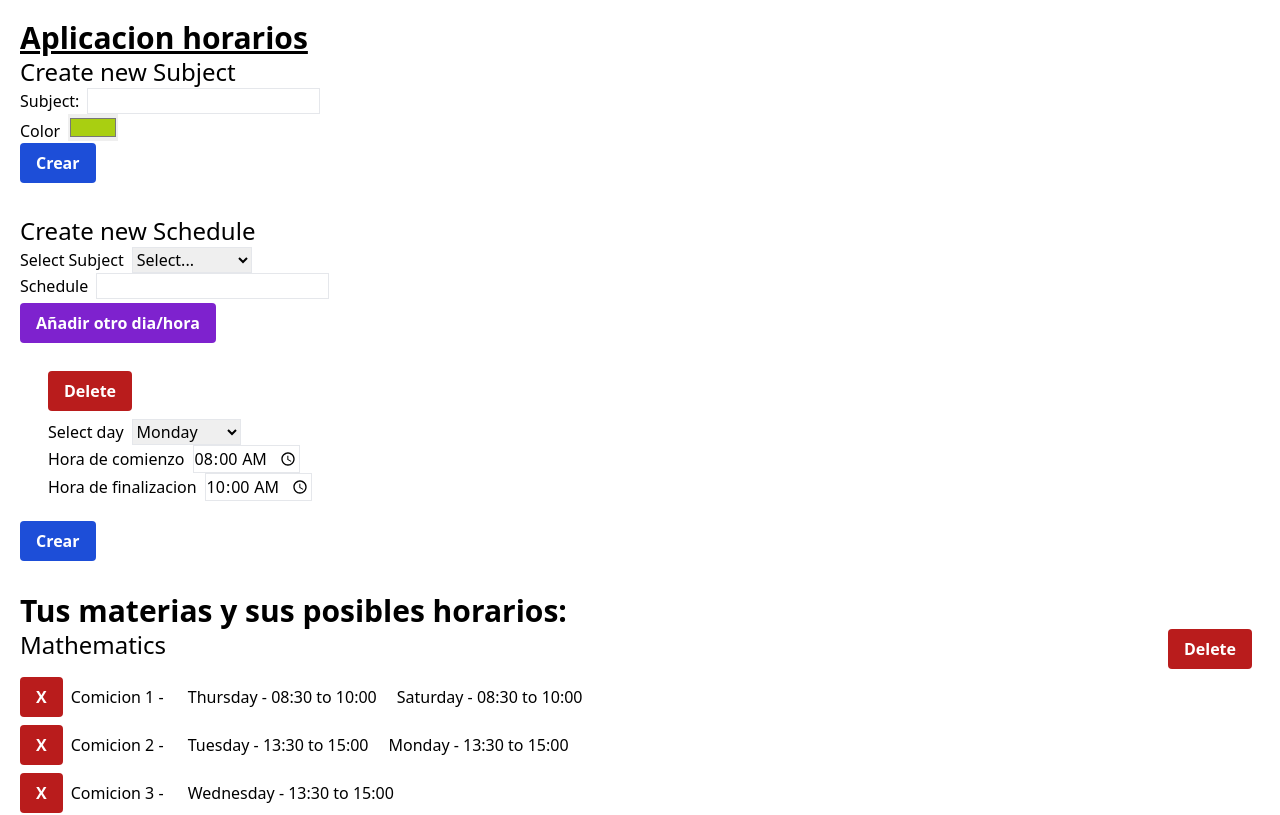
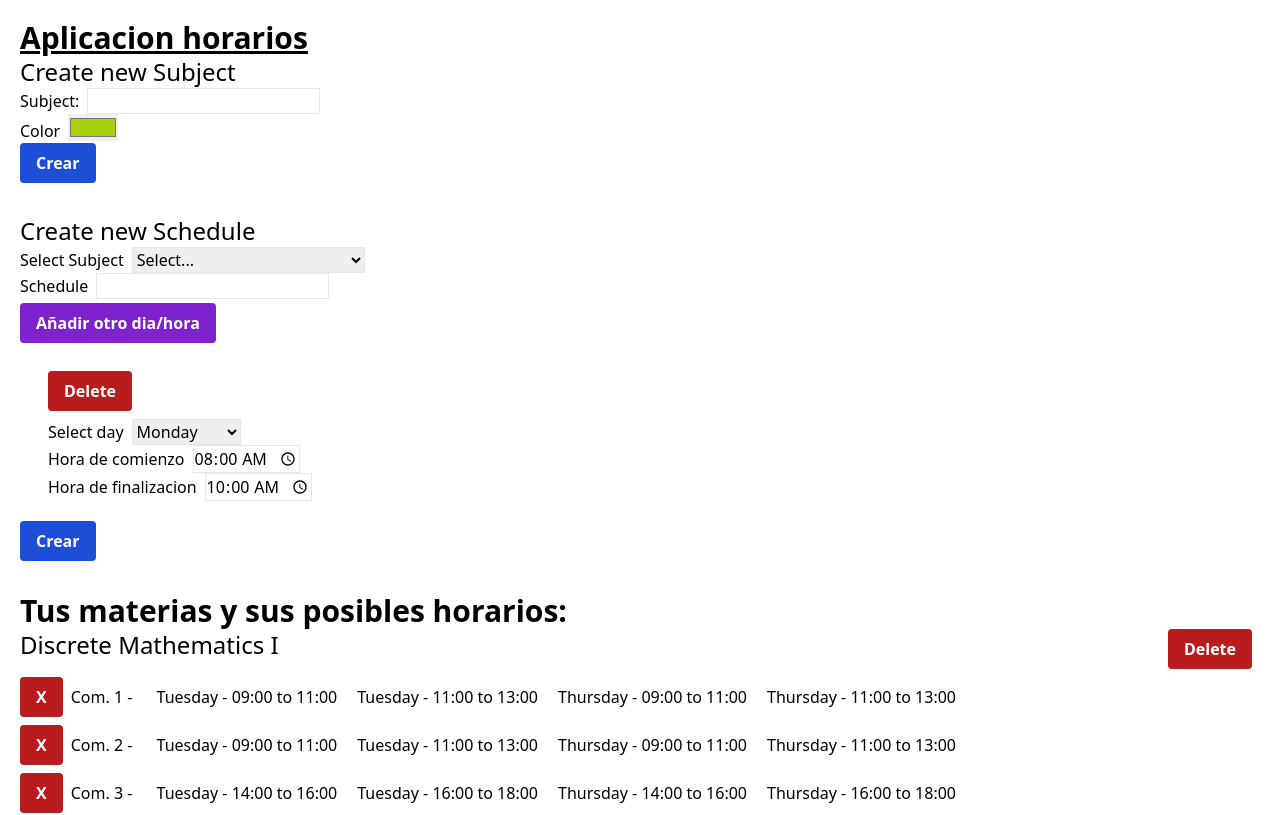
Before and after one commit to JLorenzoCD/Permutador-Horarios, a React (Vite) app: page / in a window 1280 px wide. Shown: the top 815 px of the page. Built offline with nearby package versions, Linux system fonts and the light colour scheme.

Commit message:
feat: :white_check_mark: subjectsExample is modified

```diff
--- a/package.json
+++ b/package.json
@@ -1,7 +1,7 @@
 {
 	"name": "horarios",
 	"private": true,
-	"version": "0.2.13",
+	"version": "0.2.14",
 	"type": "module",
 	"scripts": {
 		"dev": "vite",
--- a/src/data/index.ts
+++ b/src/data/index.ts
@@ -6,53 +6,125 @@ import { Days } from '../utils/Days';
 export const subjectsExample: ISubject[] = [
 	{
 		id: 1,
-		subject: 'Mathematics',
+		subject: 'Discrete Mathematics I',
 		possible_schedules: [
 			{
-				id: 1,
-				name: 'Comicion 1',
+				id: 7,
+				name: 'Com. 1',
 				time: [
 					{
-						day: Days.THURSDAY,
-						start: '08:30',
-						end: '10:00',
-						id: 1,
+						day: Days.TUESDAY,
+						start: '09:00',
+						end: '11:00',
+						id: 13,
 					},
 					{
-						day: Days.SATURDAY,
-						start: '08:30',
-						end: '10:00',
-						id: 2,
+						day: Days.TUESDAY,
+						start: '11:00',
+						end: '13:00',
+						id: 14,
+					},
+					{
+						day: Days.THURSDAY,
+						start: '09:00',
+						end: '11:00',
+						id: 15,
+					},
+					{
+						day: Days.THURSDAY,
+						start: '11:00',
+						end: '13:00',
+						id: 16,
 					},
 				],
 			},
 			{
-				id: 2,
-				name: 'Comicion 2',
+				id: 8,
+				name: 'Com. 2',
 				time: [
 					{
 						day: Days.TUESDAY,
-						start: '13:30',
-						end: '15:00',
-						id: 3,
+						start: '09:00',
+						end: '11:00',
+						id: 17,
 					},
 					{
-						day: Days.MONDAY,
-						start: '13:30',
-						end: '15:00',
-						id: 4,
+						day: Days.TUESDAY,
+						start: '11:00',
+						end: '13:00',
+						id: 18,
+					},
+					{
+						day: Days.THURSDAY,
+						start: '09:00',
+						end: '11:00',
+						id: 19,
+					},
+					{
+						day: Days.THURSDAY,
+						start: '11:00',
+						end: '13:00',
+						id: 20,
 					},
 				],
 			},
 			{
-				id: 3,
-				name: 'Comicion 3',
+				id: 9,
+				name: 'Com. 3',
 				time: [
 					{
-						day: Days.WEDNESDAY,
-						start: '13:30',
-						end: '15:00',
-						id: 5,
+						day: Days.TUESDAY,
+						start: '14:00',
+						end: '16:00',
+						id: 21,
+					},
+					{
+						day: Days.TUESDAY,
+						start: '16:00',
+						end: '18:00',
+						id: 22,
+					},
+					{
+						day: Days.THURSDAY,
+						start: '14:00',
+						end: '16:00',
+						id: 50,
+					},
+					{
+						day: Days.THURSDAY,
+						start: '16:00',
+						end: '18:00',
+						id: 51,
+					},
+				],
+			},
+			{
+				id: 10,
+				name: 'Com. 4',
+				time: [
+					{
+						day: Days.TUESDAY,
+						start: '14:00',
+						end: '16:00',
+						id: 23,
+					},
+					{
+						day: Days.TUESDAY,
+						start: '16:00',
+						end: '18:00',
+						id: 24,
+					},
+					{
+						day: Days.THURSDAY,
+						start: '14:00',
+						end: '16:00',
+						id: 55,
+					},
+					{
+						day: Days.THURSDAY,
+						start: '16:00',
+						end: '18:00',
+						id: 56,
 					},
 				],
 			},
@@ -60,35 +132,113 @@ export const subjectsExample: ISubject[] = [
 	},
 	{
 		id: 2,
-		subject: 'Literature',
+		subject: 'Introduction to Algorithms I',
 		possible_schedules: [
 			{
-				id: 4,
-				name: 'Comicion 1',
+				id: 1,
+				name: 'Com. 1',
 				time: [
 					{
 						day: Days.MONDAY,
-						start: '08:30',
-						end: '10:00',
-						id: 6,
+						start: '09:00',
+						end: '13:00',
+						id: 1,
 					},
 					{
-						day: Days.FRIDAY,
-						start: '10:30',
-						end: '12:00',
+						day: Days.WEDNESDAY,
+						start: '09:00',
+						end: '13:00',
+						id: 2,
+					},
+				],
+			},
+			{
+				id: 2,
+				name: 'Com. 2',
+				time: [
+					{
+						day: Days.MONDAY,
+						start: '09:00',
+						end: '13:00',
+						id: 3,
+					},
+					{
+						day: Days.WEDNESDAY,
+						start: '09:00',
+						end: '13:00',
+						id: 4,
+					},
+				],
+			},
+			{
+				id: 4,
+				name: 'Com. 3',
+				time: [
+					{
+						day: Days.MONDAY,
+						start: '14:00',
+						end: '18:00',
 						id: 7,
+					},
+					{
+						day: Days.WEDNESDAY,
+						start: '14:00',
+						end: '18:00',
+						id: 8,
 					},
 				],
 			},
 			{
 				id: 5,
-				name: 'Comicion 2',
+				name: 'Com. 4',
 				time: [
 					{
 						day: Days.MONDAY,
-						start: '13:30',
-						end: '15:00',
-						id: 8,
+						start: '14:00',
+						end: '18:00',
+						id: 9,
+					},
+					{
+						day: Days.WEDNESDAY,
+						start: '14:00',
+						end: '18:00',
+						id: 10,
+					},
+				],
+			},
+			{
+				id: 3,
+				name: 'Com. 5 (Virtual)',
+				time: [
+					{
+						day: Days.MONDAY,
+						start: '09:00',
+						end: '13:00',
+						id: 5,
+					},
+					{
+						day: Days.WEDNESDAY,
+						start: '09:00',
+						end: '13:00',
+						id: 6,
+					},
+				],
+			},
+			{
+				id: 6,
+				name: 'Com. 6 (Virtual)',
+				time: [
+					{
+						day: Days.MONDAY,
+						start: '15:00',
+						end: '19:00',
+						id: 11,
+					},
+					{
+						day: Days.WEDNESDAY,
+						start: '15:00',
+						end: '19:00',
+						id: 12,
 					},
 				],
 			},
@@ -96,35 +246,113 @@ export const subjectsExample: ISubject[] = [
 	},
 	{
 		id: 3,
-		subject: 'English',
+		subject: 'Mathematical Analysis I',
 		possible_schedules: [
 			{
-				id: 6,
-				name: 'Comicion 1',
+				id: 11,
+				name: 'Com. 1',
 				time: [
 					{
-						day: Days.MONDAY,
-						start: '10:30',
-						end: '12:00',
-						id: 9,
+						day: Days.WEDNESDAY,
+						start: '09:00',
+						end: '13:00',
+						id: 30,
 					},
 					{
-						day: Days.WEDNESDAY,
-						start: '08:30',
-						end: '10:00',
-						id: 10,
+						day: Days.FRIDAY,
+						start: '09:00',
+						end: '13:00',
+						id: 31,
 					},
 				],
 			},
 			{
-				id: 7,
-				name: 'Comicion 2',
+				id: 12,
+				name: 'Com. 2',
 				time: [
 					{
-						day: Days.TUESDAY,
-						start: '11:00',
-						end: '13:30',
-						id: 11,
+						day: Days.WEDNESDAY,
+						start: '09:00',
+						end: '13:00',
+						id: 32,
+					},
+					{
+						day: Days.FRIDAY,
+						start: '09:00',
+						end: '13:00',
+						id: 33,
+					},
+				],
+			},
+			{
+				id: 15,
+				name: 'Com. 3',
+				time: [
+					{
+						day: Days.WEDNESDAY,
+						start: '14:00',
+						end: '18:00',
+						id: 38,
+					},
+					{
+						day: Days.FRIDAY,
+						start: '14:00',
+						end: '18:00',
+						id: 39,
+					},
+				],
+			},
+			{
+				id: 16,
+				name: 'Com. 4',
+				time: [
+					{
+						day: Days.WEDNESDAY,
+						start: '14:00',
+						end: '18:00',
+						id: 40,
+					},
+					{
+						day: Days.FRIDAY,
+						start: '14:00',
+						end: '18:00',
+						id: 41,
+					},
+				],
+			},
+			{
+				id: 13,
+				name: 'Com. 5 (Virtual)',
+				time: [
+					{
+						day: Days.WEDNESDAY,
+						start: '09:00',
+						end: '13:00',
+						id: 34,
+					},
+					{
+						day: Days.FRIDAY,
+						start: '09:00',
+						end: '13:00',
+						id: 35,
+					},
+				],
+			},
+			{
+				id: 14,
+				name: 'Com. 6 (Virtual)',
+				time: [
+					{
+						day: Days.WEDNESDAY,
+						start: '14:00',
+						end: '18:00',
+						id: 36,
+					},
+					{
+						day: Days.FRIDAY,
+						start: '14:00',
+						end: '18:00',
+						id: 37,
 					},
 				],
 			},
```
